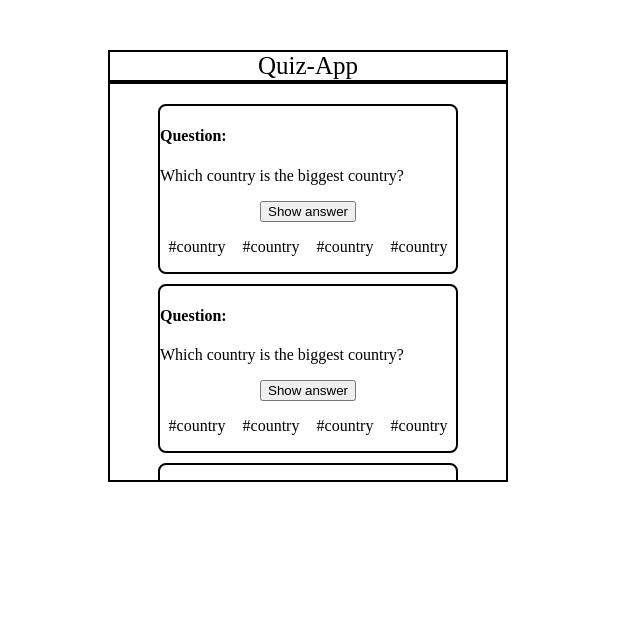
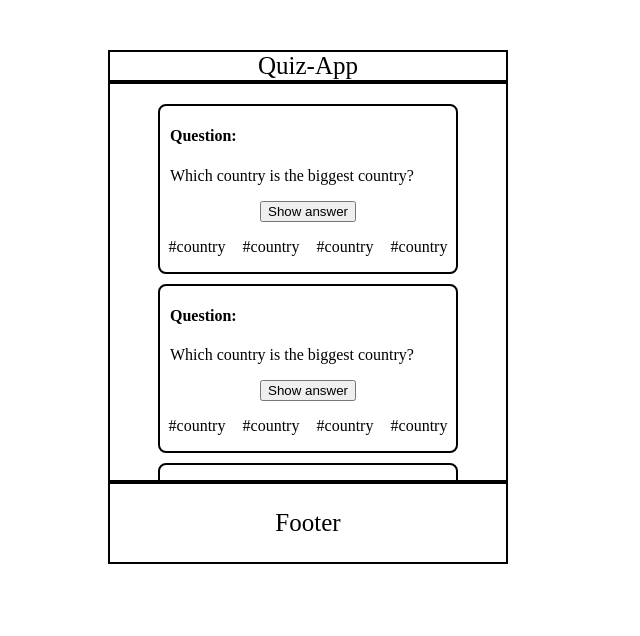
Before and after one commit to aramaisgaribjan/quiz-app, a website: page index.html in a window 1280 px wide. Shown: the whole page, without its empty margins (0-640 px from the left). Drawn offline with Linux system fonts and the light colour scheme.

Commit message:
add footer

```diff
--- a/index.html
+++ b/index.html
@@ -12,8 +12,10 @@
       <header class="title">Quiz-App</header>
       <div class="box">
         <div class="card">
+          <div class="content">
             <h4>Question:</h4>
             <p>Which country is the biggest country?</p>
+          </div>
           <button>Show answer</button>
           <div class="tags">
             <p>#country</p>
@@ -23,8 +25,10 @@
           </div>
         </div>
         <div class="card">
+          <div class="content">
             <h4>Question:</h4>
             <p>Which country is the biggest country?</p>
+          </div>
           <button>Show answer</button>
           <div class="tags">
             <p>#country</p>
@@ -34,8 +38,10 @@
           </div>
         </div>
         <div class="card">
+          <div class="content">
             <h4>Question:</h4>
             <p>Which country is the biggest country?</p>
+          </div>
           <button>Show answer</button>
           <div class="tags">
             <p>#country</p>
@@ -45,8 +51,11 @@
           </div>
         </div>
         <div class="card">
+          <div class="content">
             <h4>Question:</h4>
             <p>Which country is the biggest country?</p>
+          </div>
+
           <button>Show answer</button>
           <div class="tags">
             <p>#country</p>
@@ -55,9 +64,10 @@
             <p>#country</p>
           </div>
         </div>
+      </div>
     </main>
     <footer>
-
+      <p>Footer</p>
     </footer>
   </body>
 </html>
--- a/style/base.css
+++ b/style/base.css
@@ -19,6 +19,14 @@ header {
   padding-top: 20px;
   overflow-y: auto;
 }
+.content{
+  margin-left: 10px;
+}
 
 footer {
+  border: 2px solid black;
+  max-width: 400px;
+  margin-left: 100px;
+  text-align: center;
+  font-size: 25px;
 }
```
Lines whose indentation alone changed are shown as unchanged.
